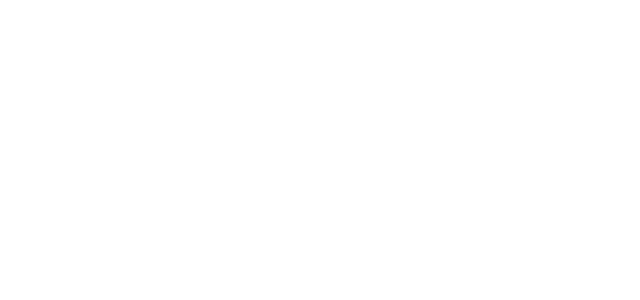
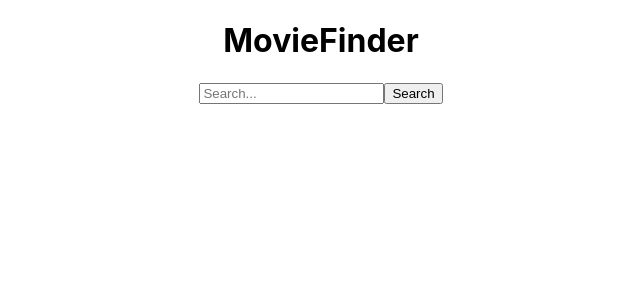
Before and after one commit to marcusasker/moviefinder, a React (Create React App) app in the folder moviefinder/: page / in a window 1280 px wide. Shown: the top 300 px of the page, without its empty margins (319-959 px from the left). Built offline with nearby package versions, Linux system fonts and the light colour scheme.

Commit message:
feat: navbar component and searchbar component

```diff
--- a/moviefinder/src/App.js
+++ b/moviefinder/src/App.js
@@ -1,8 +1,12 @@
 import './App.css';
+import { Searchbar } from './components/Searchbar/Searchbar';
+import { Navbar } from './components/navbar/Navbar';
 
 function App() {
   return (
     <div className="App">
+      <Navbar />
+      <Searchbar />
     </div>
   );
 }
--- /dev/null
+++ b/moviefinder/src/components/Searchbar/Searchbar.js
@@ -0,0 +1,8 @@
+import React from 'react'
+
+export const Searchbar = () => (
+  <div>
+    <input type="text" placeholder="Search..." />
+    <button type="button">Search</button>
+  </div>
+)
--- /dev/null
+++ b/moviefinder/src/components/navbar/Navbar.js
@@ -0,0 +1,9 @@
+import React from 'react'
+
+export const Navbar = () => {
+  return (
+    <div>
+      <h1>MovieFinder</h1>
+    </div>
+  )
+}
```
Also changed, not shown: 1 other file (tests, documents, lock files or other folders).
